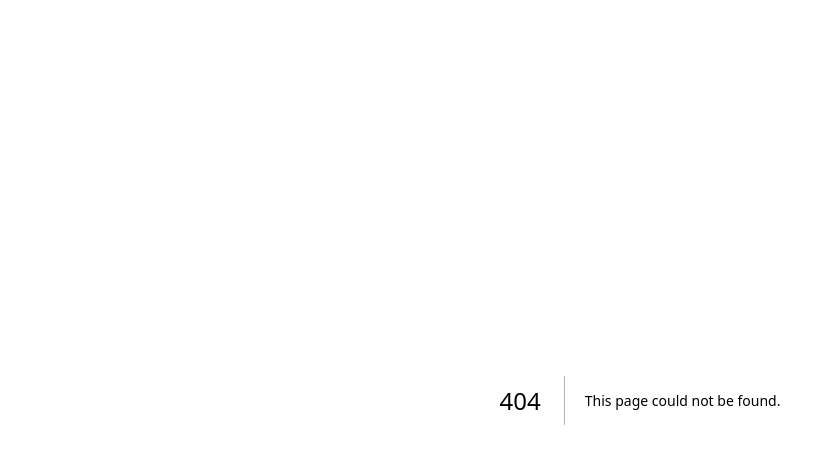
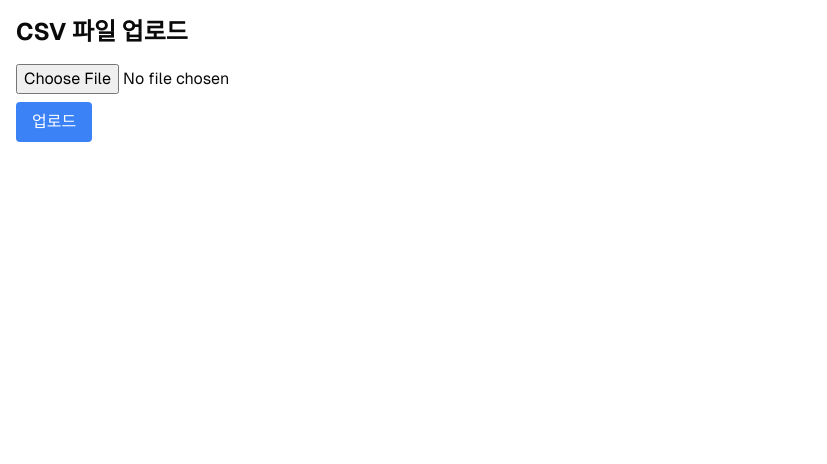
Before and after one commit to deerimhere/Spornity, a Next.js app: page /upload in a window 1280 px wide. Before the commit this address had no page. Shown: the top 464 px of the page, without its empty margins (0-827 px from the left). Built offline with nearby package versions, Linux system fonts and the light colour scheme.

Commit message:
스토리지 연결 중 업로드까지 완료

```diff
--- /dev/null
+++ b/app/api/upload/route.ts
@@ -0,0 +1,17 @@
+import { put } from '@vercel/blob';
+import { NextResponse } from 'next/server';
+
+export async function POST(request: Request) {
+  const { searchParams } = new URL(request.url);
+  const filename = searchParams.get('filename');
+
+  if (!request.body) {
+    return NextResponse.json({ error: 'No file provided' }, { status: 400 });
+  }
+
+  const blob = await put(filename!, request.body, {
+    access: 'public',
+  });
+
+  return NextResponse.json(blob);
+}
--- /dev/null
+++ b/app/upload/page.tsx
@@ -0,0 +1,56 @@
+'use client'
+
+import { useState } from 'react'
+
+export default function UploadPage() {
+  const [file, setFile] = useState<File | null>(null)
+  const [uploadedUrl, setUploadedUrl] = useState<string | null>(null)
+
+  const handleFileChange = (e: React.ChangeEvent<HTMLInputElement>) => {
+    if (e.target.files) {
+      setFile(e.target.files[0])
+    }
+  }
+
+  const handleSubmit = async (e: React.FormEvent<HTMLFormElement>) => {
+    e.preventDefault()
+    if (!file) return
+
+    const formData = new FormData()
+    formData.append('file', file)
+
+    try {
+      const response = await fetch(`/api/upload?filename=${file.name}`, {
+        method: 'POST',
+        body: formData,
+      })
+
+      if (!response.ok) {
+        throw new Error('Upload failed')
+      }
+
+      const data = await response.json()
+      setUploadedUrl(data.url)
+    } catch (error) {
+      console.error('Error uploading file:', error)
+    }
+  }
+
+  return (
+    <div className="p-4">
+      <h1 className="text-2xl font-bold mb-4">CSV 파일 업로드</h1>
+      <form onSubmit={handleSubmit} className="mb-4">
+        <input type="file" accept=".csv" onChange={handleFileChange} className="mb-2 block" />
+        <button type="submit" className="bg-blue-500 text-white px-4 py-2 rounded" disabled={!file}>
+          업로드
+        </button>
+      </form>
+      {uploadedUrl && (
+        <div>
+          <p>파일이 성공적으로 업로드되었습니다.</p>
+          <p>URL: {uploadedUrl}</p>
+        </div>
+      )}
+    </div>
+  )
+}
--- a/package.json
+++ b/package.json
@@ -28,6 +28,7 @@
     "@radix-ui/react-toast": "^1.2.2",
     "@radix-ui/react-tooltip": "^1.1.3",
     "@types/papaparse": "^5.3.15",
+    "@vercel/blob": "^0.26.0",
     "class-variance-authority": "^0.7.0",
     "clsx": "^2.1.1",
     "cmdk": "^1.0.4",
```
Also changed, not shown: 2 other files (tests, documents, lock files or other folders).
